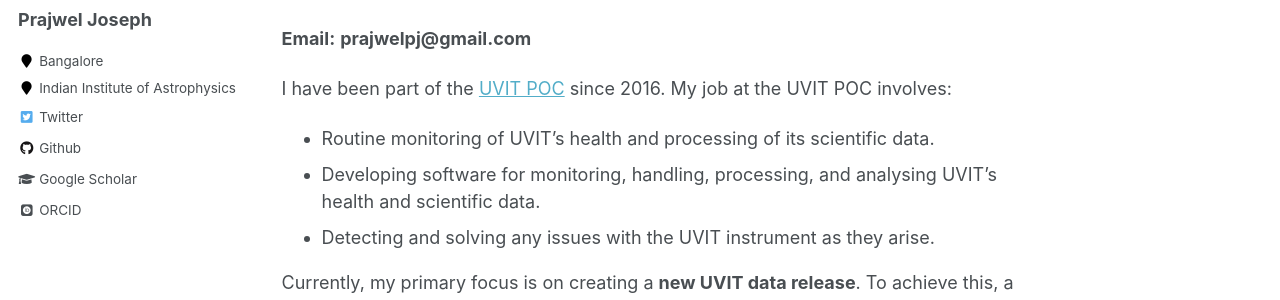
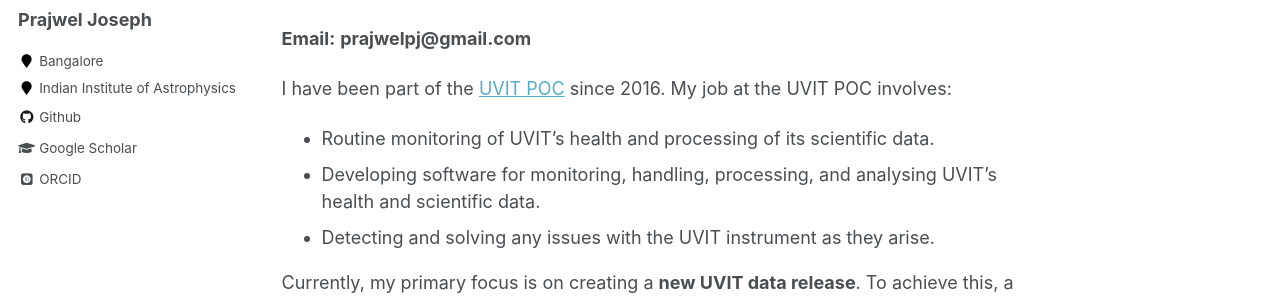
Before and after one commit to prajwel/prajwel.github.io, a Jekyll site: the page built from _pages/about.md, in a window 1280 px wide. Shown: the part 294-594 px from the top of the page. Built offline with Jekyll 4.4.1, drawn with Linux system fonts in a browser that asks for light colours; some web fonts are replaced.

Commit message:
Closes https://github.com/prajwel/prajwel.github.io/issues/1

```diff
--- a/_config.yml
+++ b/_config.yml
@@ -57,7 +57,7 @@ yandex_site_verification :
 
 # Social Sharing
 twitter:
-  username               : &twitter
+  username               :
 facebook:
   username               :
   app_id                 :
@@ -109,7 +109,7 @@ author:
   stackoverflow    : # http://stackoverflow.com/users/123456/username
   steam            :
   tumblr           :
-  twitter          : "Prajwel_Joseph"
+  twitter          :
   vine             :
   weibo            :
   xing             :
```
